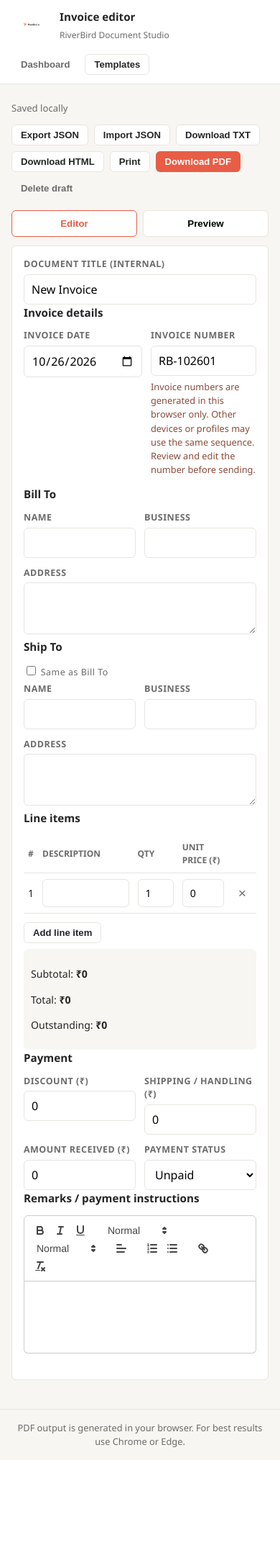
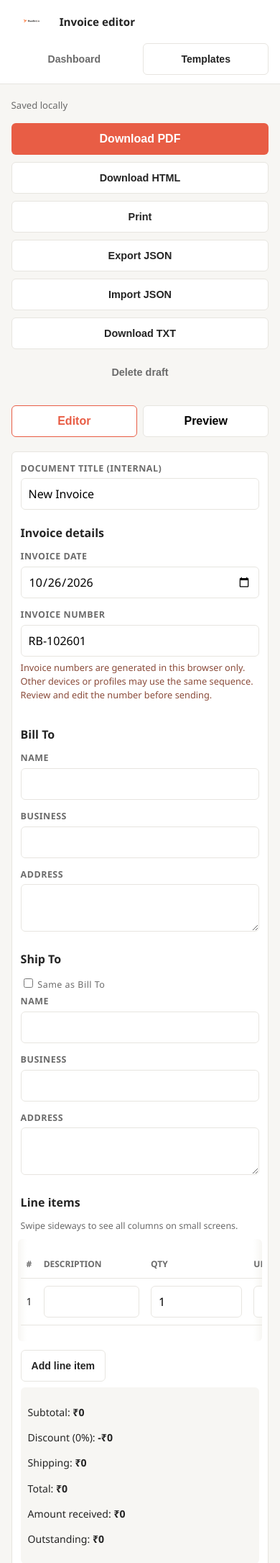
Before and after one commit to 3sannn/riverbird_letter, a PHP site: page /editor.html in a window 390 px wide. Shown: the top 2171 px of the page at 72% size. Before the commit the page ends 2011 px from the top, so only its background shows below. Run offline with PHP 8.4, Linux system fonts and the light colour scheme.

Commit message:
template design change

```diff
--- a/frontend/assets/css/components.css
+++ b/frontend/assets/css/components.css
@@ -177,6 +177,12 @@
   font-weight: 600;
 }
 
+.btn-row {
+  display: flex;
+  flex-wrap: wrap;
+  gap: 10px;
+}
+
 .how-steps {
   display: grid;
   grid-template-columns: repeat(4, 1fr);
--- a/frontend/assets/css/documents.css
+++ b/frontend/assets/css/documents.css
@@ -331,6 +331,12 @@
   align-items: center;
 }
 
+.inv-ledger-grand {
+  margin-top: 6px;
+  padding-top: 6px;
+  border-top: 1px solid var(--rb-gray-mid);
+}
+
 .inv-paid-label {
   font-size: 11pt;
 }
--- a/frontend/assets/css/editor.css
+++ b/frontend/assets/css/editor.css
@@ -21,8 +21,12 @@
 #editor-workspace {
   display: grid;
   grid-template-columns: 1fr 1fr;
-  gap: 20px;
+  gap: clamp(12px, 3vw, 24px);
   align-items: start;
+}
+
+.table-scroll-hint {
+  display: none;
 }
 
 
@@ -102,6 +106,24 @@ textarea {
   max-width: 120px;
 }
 
+/* Plain decimal fields — no browser spinner buttons */
+.input-money,
+.table-editor input[data-field="quantity"],
+.table-editor input[data-field="unitPrice"] {
+  -moz-appearance: textfield;
+  appearance: textfield;
+}
+
+.input-money::-webkit-outer-spin-button,
+.input-money::-webkit-inner-spin-button,
+.table-editor input[data-field="quantity"]::-webkit-outer-spin-button,
+.table-editor input[data-field="quantity"]::-webkit-inner-spin-button,
+.table-editor input[data-field="unitPrice"]::-webkit-outer-spin-button,
+.table-editor input[data-field="unitPrice"]::-webkit-inner-spin-button {
+  -webkit-appearance: none;
+  margin: 0;
+}
+
 .table-editor {
   width: 100%;
   border-collapse: collapse;
@@ -172,6 +194,7 @@ textarea {
 @media (max-width: 960px) {
   #editor-workspace {
     grid-template-columns: 1fr;
+    gap: 16px;
   }
   #preview-panel {
     position: static;
@@ -179,6 +202,12 @@ textarea {
   }
   .view-tabs {
     display: flex;
+    position: sticky;
+    top: 0;
+    z-index: 5;
+    background: var(--bg);
+    padding: 8px 0;
+    margin: 0 0 12px;
   }
   #editor-workspace[data-view="editor"] #preview-panel {
     display: none;
--- /dev/null
+++ b/frontend/assets/css/responsive.css
@@ -0,0 +1,274 @@
+/* Cross-device layout — phones, tablets, desktop browsers */
+
+:root {
+  --touch-min: 44px;
+  --space-page: clamp(12px, 4vw, 24px);
+}
+
+html {
+  -webkit-text-size-adjust: 100%;
+  text-size-adjust: 100%;
+}
+
+body {
+  padding-left: env(safe-area-inset-left);
+  padding-right: env(safe-area-inset-right);
+}
+
+.app-main {
+  padding-left: var(--space-page);
+  padding-right: var(--space-page);
+}
+
+.app-main--editor {
+  width: min(1400px, 100%);
+}
+
+.app-header {
+  padding-left: max(var(--space-page), env(safe-area-inset-left));
+  padding-right: max(var(--space-page), env(safe-area-inset-right));
+}
+
+/* Touch-friendly controls */
+@media (hover: none), (max-width: 768px) {
+  .btn {
+    min-height: var(--touch-min);
+    padding: 12px 16px;
+  }
+
+  .btn-sm {
+    min-height: var(--touch-min);
+    padding: 10px 14px;
+    font-size: 0.88rem;
+  }
+
+  .btn-icon {
+    min-width: var(--touch-min);
+    min-height: var(--touch-min);
+    padding: 10px;
+  }
+
+  .filter-bar button {
+    min-height: var(--touch-min);
+    padding: 10px 16px;
+  }
+
+  input[type="text"],
+  input[type="number"],
+  input[type="date"],
+  textarea,
+  select {
+    min-height: var(--touch-min);
+    font-size: 16px; /* prevents iOS zoom on focus */
+  }
+}
+
+/* Header */
+@media (max-width: 720px) {
+  .app-header {
+    flex-direction: column;
+    align-items: stretch;
+    gap: 12px;
+  }
+
+  .brand span {
+    display: none;
+  }
+
+  .app-nav {
+    width: 100%;
+    justify-content: stretch;
+  }
+
+  .app-nav .btn {
+    flex: 1;
+  }
+
+  .page-title {
+    font-size: 1.35rem;
+  }
+
+  .page-lead {
+    margin-bottom: 20px;
+    font-size: 0.95rem;
+  }
+
+  .section-head {
+    flex-direction: column;
+    align-items: stretch;
+    gap: 10px;
+    margin-top: 24px;
+  }
+
+  .section-head .btn {
+    width: 100%;
+  }
+
+  .draft-item {
+    flex-direction: column;
+    align-items: stretch;
+    gap: 10px;
+    padding: 16px 0;
+  }
+
+  .draft-actions {
+    width: 100%;
+  }
+
+  .draft-actions .btn {
+    flex: 1;
+  }
+
+  .category-card {
+    padding: 18px;
+  }
+
+  .btn-row {
+    display: flex;
+    flex-direction: column;
+    gap: 10px;
+  }
+
+  .btn-row .btn {
+    width: 100%;
+  }
+}
+
+/* Editor toolbar */
+@media (max-width: 900px) {
+  .editor-toolbar-top {
+    flex-direction: column;
+    align-items: stretch;
+    gap: 14px;
+  }
+
+  .editor-actions {
+    display: grid;
+    grid-template-columns: repeat(2, minmax(0, 1fr));
+    gap: 10px;
+    width: 100%;
+  }
+
+  .editor-actions .btn-action-pdf {
+    grid-column: 1 / -1;
+    font-size: 1rem;
+  }
+
+  .editor-actions .btn {
+    width: 100%;
+    justify-content: center;
+  }
+
+  .view-tabs button {
+    min-height: var(--touch-min);
+    font-size: 1rem;
+  }
+
+  .panel {
+    padding: 14px 12px;
+  }
+
+  #editor-form h2 {
+    font-size: 1rem;
+    margin-top: 20px;
+  }
+
+  .field-grid {
+    grid-template-columns: 1fr;
+    gap: 14px;
+  }
+
+  .input-narrow {
+    max-width: none;
+    width: 100%;
+  }
+
+  .table-scroll-hint {
+    display: block;
+    margin: 0 0 8px;
+    font-size: 0.78rem;
+    color: var(--muted);
+  }
+
+  .table-scroll {
+    overflow-x: auto;
+    -webkit-overflow-scrolling: touch;
+    margin: 0 -4px 12px;
+    padding: 4px 4px 10px;
+    border-radius: var(--radius);
+    background: linear-gradient(to right, var(--bg) 0%, transparent 12px),
+      linear-gradient(to left, var(--bg) 0%, transparent 12px);
+  }
+
+  .table-editor--lines {
+    min-width: 520px;
+  }
+
+  .table-editor th,
+  .table-editor td {
+    padding: 10px 8px;
+  }
+
+  .table-editor input {
+    min-width: 72px;
+  }
+
+  .quill-wrap .ql-toolbar {
+    display: flex;
+    flex-wrap: wrap;
+    gap: 4px;
+  }
+
+  .quill-wrap .ql-toolbar button {
+    min-width: 36px;
+    min-height: 36px;
+  }
+
+  #preview-root {
+    padding: 10px;
+    overflow-x: auto;
+    -webkit-overflow-scrolling: touch;
+  }
+
+  #preview-root .doc-sheet {
+    transform-origin: top left;
+  }
+}
+
+@media (min-width: 901px) {
+  .table-scroll-hint {
+    display: none;
+  }
+}
+
+@media (max-width: 400px) {
+  .editor-actions {
+    grid-template-columns: 1fr;
+  }
+}
+
+/* Document preview scale on narrow phones */
+@media (max-width: 480px) {
+  #preview-root .doc-sheet {
+    width: 100%;
+    min-height: auto;
+    height: auto;
+    padding: 8mm 10mm;
+  }
+
+  #preview-root .doc-sheet.invoice-doc {
+    height: auto;
+    min-height: 0;
+  }
+}
+
+/* Tablet */
+@media (min-width: 721px) and (max-width: 1024px) {
+  .card-grid {
+    grid-template-columns: repeat(2, 1fr);
+  }
+
+  .how-steps {
+    grid-template-columns: repeat(2, 1fr);
+  }
+}
--- a/frontend/assets/js/document-preview.js
+++ b/frontend/assets/js/document-preview.js
@@ -1,5 +1,12 @@
 import { COMPANY } from "./company.js";
-import { formatINR, formatINRPlain, invoiceTotals, sumLineItems, toPaise } from "./money.js";
+import {
+  formatINR,
+  formatINRPlain,
+  invoicePaidDisplayAmount,
+  invoiceTotals,
+  sumLineItems,
+  toPaise,
+} from "./money.js";
 import { sanitizeHtml } from "./sanitize.js";
 
 function formatDisplayDate(iso) {
@@ -66,9 +73,14 @@ export function renderInvoiceDocument(data) {
       : "";
 
   const subtotalPaise = sumLineItems(data.lineItems || []);
-  const paidDisplay = formatINR(totals.received);
+  const paidPaise = invoicePaidDisplayAmount(totals, status);
+  const paidDisplay = formatINR(paidPaise);
   const paidStatusLabel =
     status === "partial" ? "PARTIALLY PAID" : status === "unpaid" ? "UNPAID" : "PAID";
+  const discountLabel =
+    totals.discountPercent > 0
+      ? `DISCOUNT (${totals.discountPercent}%)`
+      : "DISCOUNT";
 
   return `
     <article class="doc-sheet invoice-doc" data-document="invoice">
@@ -126,19 +138,24 @@ export function renderInvoiceDocument(data) {
         </div>
         <div class="inv-ledger">
           <div class="inv-ledger-row">
-            <span class="inv-ledger-key">DISCOUNT</span>
+            <span class="inv-ledger-key">${discountLabel}</span>
             <span class="inv-ledger-dots" aria-hidden="true"></span>
             <span class="inv-ledger-val">${formatINRPlain(totals.discount, { decimals: true })}</span>
           </div>
           <div class="inv-ledger-row">
             <span class="inv-ledger-key">AMOUNT RECEIVED</span>
             <span class="inv-ledger-dots" aria-hidden="true"></span>
-            <span class="inv-ledger-val">${formatINRPlain(totals.received)}</span>
+            <span class="inv-ledger-val">${formatINRPlain(totals.received, { decimals: true })}</span>
           </div>
           <div class="inv-ledger-row">
             <span class="inv-ledger-key">SHIPPING/HANDLING</span>
             <span class="inv-ledger-dots" aria-hidden="true"></span>
             <span class="inv-ledger-val">${formatINRPlain(totals.shipping, { decimals: true })}</span>
+          </div>
+          <div class="inv-ledger-row inv-ledger-grand">
+            <span class="inv-ledger-key"><strong>TOTAL</strong></span>
+            <span class="inv-ledger-dots" aria-hidden="true"></span>
+            <span class="inv-ledger-val"><strong>${formatINRPlain(totals.total, { decimals: true })}</strong></span>
           </div>
           <div class="inv-ledger-row inv-ledger-paid">
             <span class="inv-ledger-key inv-paid-label"><strong>${paidStatusLabel}</strong></span>
--- a/frontend/assets/js/editor-page.js
+++ b/frontend/assets/js/editor-page.js
@@ -9,7 +9,7 @@ import {
 } from "./local-drafts.js";
 import { suggestInvoiceNumber, invoiceNumberWarning } from "./invoice-number.js";
 import { downloadHtml, downloadPdf, downloadText, preloadExportCss, printDocument } from "./download.js";
-import { invoiceTotals, formatINR } from "./money.js";
+import { invoiceTotals, formatINR, fromPaise } from "./money.js";
 
 const params = new URLSearchParams(location.search);
 const kind = params.get("kind") || "invoice";
@@ -35,15 +35,26 @@ const els = {
   deliverablesBody: document.getElementById("deliverables-body"),
 };
 
+function normalizeInvoiceDraft(draft) {
+  if (draft?.kind !== "invoice") return draft;
+  if (draft.discountPercent == null && draft.discount != null) {
+    const d = Number(draft.discount);
+    draft.discountPercent = Number.isFinite(d) && d <= 100 ? d : 0;
+  }
+  if (draft.discountPercent == null) draft.discountPercent = 0;
+  delete draft.discount;
+  return draft;
+}
+
 function initState() {
   if (draftId) {
     const existing = getDraft(draftId);
     if (existing) {
-      state = existing;
+      state = normalizeInvoiceDraft(existing);
       return;
     }
   }
-  state = getTemplateSeed(kind, templateId);
+  state = normalizeInvoiceDraft(getTemplateSeed(kind, templateId));
   state.id = crypto.randomUUID();
   if (kind === "invoice" && !state.invoiceNumber && templateId === "invoice-blank") {
     state.invoiceNumber = suggestInvoiceNumber();
@@ -230,7 +241,7 @@ function readInvoiceForm() {
       address: f.shipAddress.value,
     };
   }
-  state.discount = parseFloat(f.discount.value) || 0;
+  state.discountPercent = parseFloat(f.discountPercent.value) || 0;
   state.shipping = parseFloat(f.shipping.value) || 0;
   state.amountReceived = parseFloat(f.amountReceived.value) || 0;
   state.paymentStatus = f.paymentStatus.value;
@@ -239,6 +250,11 @@ function readInvoiceForm() {
     quantity: parseFloat(row.querySelector("[data-field=quantity]")?.value) || 1,
     unitPrice: parseFloat(row.querySelector("[data-field=unitPrice]")?.value) || 0,
   }));
+  const totals = invoiceTotals(state);
+  if (state.paymentStatus === "paid" && state.amountReceived === 0 && totals.total > 0) {
+    state.amountReceived = fromPaise(totals.total);
+    f.amountReceived.value = String(state.amountReceived);
+  }
   updateTotalsSummary();
 }
 
@@ -279,7 +295,7 @@ function hydrateInvoice() {
   f.shipName.value = state.shipTo?.name || "";
   f.shipBusiness.value = state.shipTo?.business || "";
   f.shipAddress.value = state.shipTo?.address || "";
-  f.discount.value = state.discount ?? 0;
+  f.discountPercent.value = state.discountPercent ?? 0;
   f.shipping.value = state.shipping ?? 0;
   f.amountReceived.value = state.amountReceived ?? 0;
   f.paymentStatus.value = state.paymentStatus || "unpaid";
@@ -315,8 +331,8 @@ function renderLineItems() {
     tr.innerHTML = `
       <td>${idx + 1}</td>
       <td><input data-field="description" type="text" value="${escapeAttr(row.description)}" /></td>
-      <td><input data-field="quantity" type="number" min="1" step="1" value="${row.quantity ?? 1}" class="input-narrow" /></td>
-      <td><input data-field="unitPrice" type="number" min="0" step="0.01" value="${row.unitPrice ?? 0}" class="input-narrow" /></td>
+      <td><input data-field="quantity" type="text" inputmode="numeric" value="${row.quantity ?? 1}" class="input-narrow" autocomplete="off" /></td>
+      <td><input data-field="unitPrice" type="text" inputmode="decimal" value="${row.unitPrice ?? 0}" class="input-narrow" autocomplete="off" /></td>
       <td><button type="button" class="btn-icon" data-remove-row aria-label="Remove row">×</button></td>`;
     els.lineItemsBody.appendChild(tr);
   });
@@ -368,7 +384,10 @@ function updateTotalsSummary() {
   const t = invoiceTotals(state);
   el.innerHTML = `
     <p>Subtotal: <strong>${formatINR(t.subtotal)}</strong></p>
+    <p>Discount (${t.discountPercent}%): <strong>-${formatINR(t.discount)}</strong></p>
+    <p>Shipping: <strong>${formatINR(t.shipping)}</strong></p>
     <p>Total: <strong>${formatINR(t.total)}</strong></p>
+    <p>Amount received: <strong>${formatINR(t.received)}</strong></p>
     <p>Outstanding: <strong>${formatINR(t.outstanding)}</strong></p>`;
 }
 
@@ -385,6 +404,16 @@ function wireInvoiceExtras() {
     toggleShipFields();
     readForm();
     refreshPreview();
+  });
+  els.form.paymentStatus?.addEventListener("change", () => {
+    const f = els.form;
+    readForm();
+    const t = invoiceTotals(state);
+    if (f.paymentStatus.value === "paid") {
+      state.amountReceived = fromPaise(t.total);
+      f.amountReceived.value = String(state.amountReceived);
+    }
+    onFormChange();
   });
 }
 
--- a/frontend/assets/js/money.js
+++ b/frontend/assets/js/money.js
@@ -11,7 +11,7 @@ export function fromPaise(paise) {
 
 export function formatINR(paise, { decimals = false } = {}) {
   const value = fromPaise(paise);
-  if (decimals) {
+  if (decimals || paise % 100 !== 0) {
     return `₹${value.toLocaleString("en-IN", { minimumFractionDigits: 2, maximumFractionDigits: 2 })}`;
   }
   return `₹${Math.round(value).toLocaleString("en-IN")}`;
@@ -19,7 +19,7 @@ export function formatINR(paise, { decimals = false } = {}) {
 
 export function formatINRPlain(paise, { decimals = false } = {}) {
   const value = fromPaise(paise);
-  if (decimals) {
+  if (decimals || paise % 100 !== 0) {
     return value.toLocaleString("en-IN", { minimumFractionDigits: 2, maximumFractionDigits: 2 });
   }
   return Math.round(value).toLocaleString("en-IN");
@@ -36,12 +36,33 @@ export function sumLineItems(items) {
   }, 0);
 }
 
+export function resolveDiscountPercent(data) {
+  if (data.discountPercent != null && data.discountPercent !== "") {
+    const p = Number(data.discountPercent);
+    if (Number.isFinite(p)) return Math.min(100, Math.max(0, p));
+  }
+  return 0;
+}
+
 export function invoiceTotals(data) {
   const subtotal = sumLineItems(data.lineItems || []);
-  const discount = toPaise(data.discount || 0);
+  const discountPercent = resolveDiscountPercent(data);
+  const discount = Math.round((subtotal * discountPercent) / 100);
   const shipping = toPaise(data.shipping || 0);
   const total = Math.max(0, subtotal - discount + shipping);
   const received = toPaise(data.amountReceived || 0);
   const outstanding = Math.max(0, total - received);
-  return { subtotal, discount, shipping, total, received, outstanding };
+  return { subtotal, discount, discountPercent, shipping, total, received, outstanding };
 }
+
+/** Amount shown in PAID / balance row on the invoice */
+export function invoicePaidDisplayAmount(totals, paymentStatus) {
+  const status = paymentStatus || "unpaid";
+  if (status === "paid") {
+    return totals.received > 0 ? totals.received : totals.total;
+  }
+  if (status === "partial") {
+    return totals.received > 0 ? totals.received : totals.total;
+  }
+  return totals.total;
+}
--- a/frontend/assets/js/template-seeds.js
+++ b/frontend/assets/js/template-seeds.js
@@ -25,7 +25,7 @@ export const INVOICE_TEMPLATES = {
       copyShipFromBill: false,
       lineItems: [{ description: "", quantity: 1, unitPrice: 0 }],
       remarks: "",
-      discount: 0,
+      discountPercent: 0,
       shipping: 0,
       amountReceived: 0,
       paymentStatus: "unpaid",
@@ -49,7 +49,7 @@ export const INVOICE_TEMPLATES = {
       copyShipFromBill: true,
       lineItems: [{ description: "Website Development", quantity: 1, unitPrice: 18000 }],
       remarks: "Paid Advance - Full Project",
-      discount: 0,
+      discountPercent: 0,
       shipping: 0,
       amountReceived: 18000,
       paymentStatus: "paid",
@@ -73,7 +73,7 @@ export const INVOICE_TEMPLATES = {
       copyShipFromBill: true,
       lineItems: [{ description: "Google My Business SEO", quantity: 1, unitPrice: 7500 }],
       remarks: "Final Payment - Full Project",
-      discount: 0,
+      discountPercent: 0,
       shipping: 0,
       amountReceived: 7500,
       paymentStatus: "paid",
--- a/frontend/editor.html
+++ b/frontend/editor.html
@@ -11,6 +11,7 @@
     <link rel="stylesheet" href="/assets/css/editor.css" />
     <link rel="stylesheet" href="/assets/css/documents.css" />
     <link rel="stylesheet" href="/assets/css/print.css" />
+    <link rel="stylesheet" href="/assets/css/responsive.css" />
     <link rel="stylesheet" href="/assets/vendor/quill/quill.snow.css" />
   </head>
   <body class="app-shell">
@@ -28,20 +29,18 @@
       </nav>
     </header>
 
-    <main class="app-main" style="width: min(1400px, 100%)">
+    <main class="app-main app-main--editor">
       <div class="editor-toolbar-top">
-        <div>
         <span class="save-status" id="save-status">—</span>
-        </div>
         <div class="editor-actions">
-          <button type="button" class="btn btn-secondary btn-sm" id="btn-export-json">Export JSON</button>
-          <button type="button" class="btn btn-secondary btn-sm" id="btn-import-json">Import JSON</button>
+          <button type="button" class="btn btn-primary btn-action-pdf" id="btn-download-pdf">Download PDF</button>
+          <button type="button" class="btn btn-secondary" id="btn-download-html">Download HTML</button>
+          <button type="button" class="btn btn-secondary" id="btn-print">Print</button>
+          <button type="button" class="btn btn-secondary" id="btn-export-json">Export JSON</button>
+          <button type="button" class="btn btn-secondary" id="btn-import-json">Import JSON</button>
           <input type="file" id="import-json-input" accept="application/json,.json" class="sr-only" />
-          <button type="button" class="btn btn-secondary btn-sm" id="btn-download-txt">Download TXT</button>
-          <button type="button" class="btn btn-secondary btn-sm" id="btn-download-html">Download HTML</button>
-          <button type="button" class="btn btn-secondary btn-sm" id="btn-print">Print</button>
-          <button type="button" class="btn btn-primary btn-sm" id="btn-download-pdf">Download PDF</button>
-          <button type="button" class="btn btn-ghost btn-sm" id="btn-delete-draft">Delete draft</button>
+          <button type="button" class="btn btn-secondary" id="btn-download-txt">Download TXT</button>
+          <button type="button" class="btn btn-ghost" id="btn-delete-draft">Delete draft</button>
         </div>
       </div>
 
@@ -111,7 +110,9 @@
               </div>
 
               <h2>Line items</h2>
-              <table class="table-editor">
+              <p class="table-scroll-hint">Swipe sideways to see all columns on small screens.</p>
+              <div class="table-scroll">
+                <table class="table-editor table-editor--lines">
                   <thead>
                     <tr>
                       <th>#</th>
@@ -123,22 +124,47 @@
                   </thead>
                   <tbody id="line-items-body"></tbody>
                 </table>
+              </div>
               <button type="button" class="btn btn-secondary btn-sm" id="btn-add-line">Add line item</button>
               <div class="totals-summary" id="totals-summary"></div>
 
               <h2>Payment</h2>
               <div class="field-grid">
                 <div>
-                  <label for="discount">Discount (₹)</label>
-                  <input type="number" id="discount" name="discount" min="0" step="0.01" value="0" />
+                  <label for="discountPercent">Discount (%)</label>
+                  <input
+                    type="text"
+                    inputmode="decimal"
+                    id="discountPercent"
+                    name="discountPercent"
+                    class="input-money"
+                    value="0"
+                    autocomplete="off"
+                  />
                 </div>
                 <div>
                   <label for="shipping">Shipping / handling (₹)</label>
-                  <input type="number" id="shipping" name="shipping" min="0" step="0.01" value="0" />
+                  <input
+                    type="text"
+                    inputmode="decimal"
+                    id="shipping"
+                    name="shipping"
+                    class="input-money"
+                    value="0"
+                    autocomplete="off"
+                  />
                 </div>
                 <div>
                   <label for="amountReceived">Amount received (₹)</label>
-                  <input type="number" id="amountReceived" name="amountReceived" min="0" step="0.01" value="0" />
+                  <input
+                    type="text"
+                    inputmode="decimal"
+                    id="amountReceived"
+                    name="amountReceived"
+                    class="input-money"
+                    value="0"
+                    autocomplete="off"
+                  />
                 </div>
                 <div>
                   <label for="paymentStatus">Payment status</label>
@@ -180,17 +206,21 @@
               <div class="quill-wrap"><div id="scope-editor"></div></div>
 
               <h2>3. Service cost</h2>
+              <div class="table-scroll">
                 <table class="table-editor">
                   <thead><tr><th>Service</th><th>Amount / month (₹)</th><th></th></tr></thead>
                   <tbody id="service-rows-body"></tbody>
                 </table>
+              </div>
               <button type="button" class="btn btn-secondary btn-sm" id="btn-add-service">Add service row</button>
 
               <h2>4. Deliverables</h2>
+              <div class="table-scroll">
                 <table class="table-editor">
                   <thead><tr><th>Item</th><th>Quantity</th><th></th></tr></thead>
                   <tbody id="deliverables-body"></tbody>
                 </table>
+              </div>
               <button type="button" class="btn btn-secondary btn-sm" id="btn-add-deliverable">Add deliverable</button>
 
               <h2>5. Terms &amp; conditions</h2>
--- a/frontend/templates.html
+++ b/frontend/templates.html
@@ -7,6 +7,7 @@
     <link rel="stylesheet" href="/assets/css/base.css" />
     <link rel="stylesheet" href="/assets/css/layout.css" />
     <link rel="stylesheet" href="/assets/css/components.css" />
+    <link rel="stylesheet" href="/assets/css/responsive.css" />
   </head>
   <body class="app-shell">
     <header class="app-header">
```
Also changed, not shown: frontend/index.html (+5 -2 lines). Lines whose indentation alone changed are shown as unchanged.
